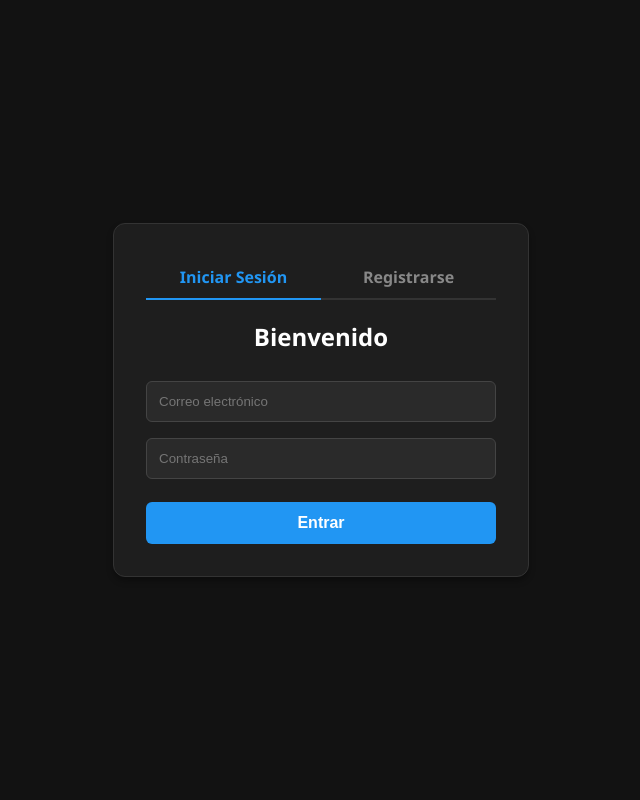
After one commit to JaimeRamirezNavarro/TeamHub, a PHP site: page /ui/inicio.php in a window 1280 px wide. The commit adds this page. Shown: the whole page, without its empty margins (319-959 px from the left). Run offline with PHP 8.4, Linux system fonts and the light colour scheme.

Commit message:
Register y login juntos

```diff
--- /dev/null
+++ b/ui/inicio.php
@@ -0,0 +1,141 @@
+<!DOCTYPE html>
+<html lang="es">
+<head>
+    <meta charset="UTF-8">
+    <title>TeamHub | Inicio</title>
+    <style>
+        body {
+            font-family: 'Segoe UI', sans-serif;
+            background: #121212;
+            display: flex;
+            justify-content: center;
+            align-items: center;
+            height: 100vh;
+            margin: 0;
+            color: white;
+        }
+        .container {
+            background: #1e1e1e;
+            padding: 2rem;
+            border-radius: 12px;
+            border: 1px solid #333;
+            width: 350px;
+            box-shadow: 0 4px 6px rgba(0,0,0,0.3);
+        }
+        .tabs {
+            display: flex;
+            margin-bottom: 20px;
+            border-bottom: 2px solid #333;
+        }
+        .tab {
+            flex: 1;
+            padding: 10px;
+            text-align: center;
+            cursor: pointer;
+            color: #888;
+            font-weight: bold;
+            transition: 0.3s;
+        }
+        .tab.active {
+            color: #2196F3;
+            border-bottom: 2px solid #2196F3;
+            margin-bottom: -2px;
+        }
+        .form-section { display: none; }
+        .form-section.active { display: block; }
+
+        h2 { text-align: center; margin-top: 0; }
+
+        input {
+            width: 100%;
+            padding: 12px;
+            margin: 8px 0;
+            background: #2a2a2a;
+            border: 1px solid #444;
+            color: white;
+            box-sizing: border-box;
+            border-radius: 6px;
+        }
+        input:focus { outline: none; border-color: #2196F3; }
+
+        button {
+            width: 100%;
+            padding: 12px;
+            margin-top: 15px;
+            border: none;
+            color: white;
+            cursor: pointer;
+            border-radius: 6px;
+            font-weight: bold;
+            font-size: 1rem;
+            transition: 0.3s;
+        }
+        .btn-login { background: #2196F3; }
+        .btn-login:hover { background: #1976D2; }
+
+        .btn-register { background: #4CAF50; }
+        .btn-register:hover { background: #388E3C; }
+
+        .error { color: #ff5252; font-size: 0.9em; text-align: center; margin-bottom: 15px; background: rgba(255, 82, 82, 0.1); padding: 10px; border-radius: 4px;}
+        .success { color: #4CAF50; font-size: 0.9em; text-align: center; margin-bottom: 15px; background: rgba(76, 175, 80, 0.1); padding: 10px; border-radius: 4px;}
+    </style>
+</head>
+<body>
+    <div class="container">
+        <div class="tabs">
+            <div class="tab active" onclick="switchTab('login')">Iniciar Sesión</div>
+            <div class="tab" onclick="switchTab('register')">Registrarse</div>
+        </div>
+
+        <!-- Login Form -->
+        <div id="login-form" class="form-section active">
+            <h2>Bienvenido</h2>
+
+            <?php
+            if(isset($_GET['error']) && $_GET['error'] == 'login') echo '<p class="error">Credenciales incorrectas</p>';
+            if(isset($_GET['registered'])) echo '<p class="success">¡Cuenta creada! Por favor inicia sesión.</p>';
+            ?>
+
+            <form action="../motor/auth.php" method="POST">
+                <input type="email" name="email" placeholder="Correo electrónico" required>
+                <input type="password" name="password" placeholder="Contraseña" required>
+                <button type="submit" name="login" class="btn-login">Entrar</button>
+            </form>
+        </div>
+
+        <!-- Register Form -->
+        <div id="register-form" class="form-section">
+            <h2>Crear Cuenta</h2>
+
+            <?php if(isset($_GET['error']) && $_GET['error'] == 'register_exists') echo '<p class="error">El correo ya está registrado.</p>'; ?>
+
+            <form action="../motor/auth.php" method="POST">
+                <input type="text" name="username" placeholder="Nombre de usuario" required>
+                <input type="email" name="email" placeholder="Correo electrónico" required>
+                <input type="password" name="password" placeholder="Contraseña" required>
+                <button type="submit" name="register" class="btn-register">Registrarse</button>
+            </form>
+        </div>
+    </div>
+
+    <script>
+        function switchTab(tab) {
+            // Update tabs
+            document.querySelectorAll('.tab').forEach(t => t.classList.remove('active'));
+            event.target.classList.add('active');
+
+            // Update forms
+            document.querySelectorAll('.form-section').forEach(f => f.classList.remove('active'));
+            document.getElementById(tab + '-form').classList.add('active');
+        }
+
+        // Auto-switch based on URL params
+        const urlParams = new URLSearchParams(window.location.search);
+        if (urlParams.get('error') === 'register_exists' || urlParams.get('action') === 'register') {
+            switchTab('register');
+            document.querySelectorAll('.tab')[1].classList.add('active');
+            document.querySelectorAll('.tab')[0].classList.remove('active');
+        }
+    </script>
+</body>
+</html>
```
Also changed, not shown: modelo/seed_teams.php (added, +40 -0 lines), motor/main.php (+14 -8 lines), ui/login.php (deleted, +0 -60 lines), modelo/seed_user.php (renamed from seed_user.php).
